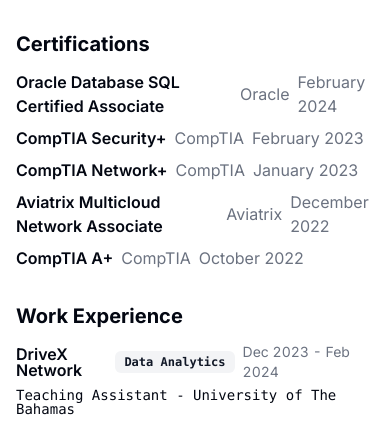
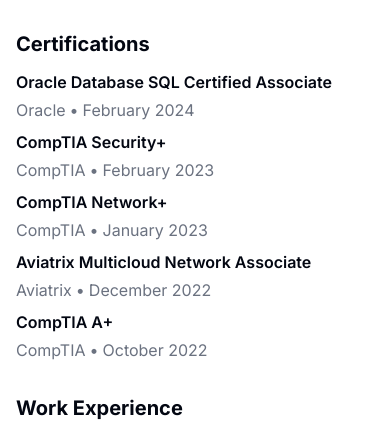
Before and after one commit to bryan-ortiz0/resume-nextjs, a Next.js app: page / in a window 390 px wide. Shown: the part 392-814 px from the top of the page. Built offline with nearby package versions, Linux system fonts and the light colour scheme.

Commit message:
reformatted certs because it looks ugly on mobile

```diff
--- a/src/app/page.tsx
+++ b/src/app/page.tsx
@@ -82,11 +82,14 @@
           <div className="space-y-2">
             {RESUME_DATA.certifications.map((certification) => {
               return (
-                <div key={certification.name} className="flex items-center gap-2">
+                <div key={certification.name} className="flex flex-col gap-1">
                   <span className="font-semibold">{certification.name}</span>
-                  <span className="text-muted-foreground">{certification.issuer}</span>
-                  <span className="text-muted-foreground">{certification.date}</span>
-          </div>
+                  <div className="flex items-center gap-1 text-muted-foreground">
+                    <span>{certification.issuer}</span>
+                    <span>•</span>
+                    <span>{certification.date}</span>
+                  </div>
+                </div>
               );
             })}
           </div>
```
Also changed, not shown: src/app/.ipynb_checkpoints/page-checkpoint.tsx.
